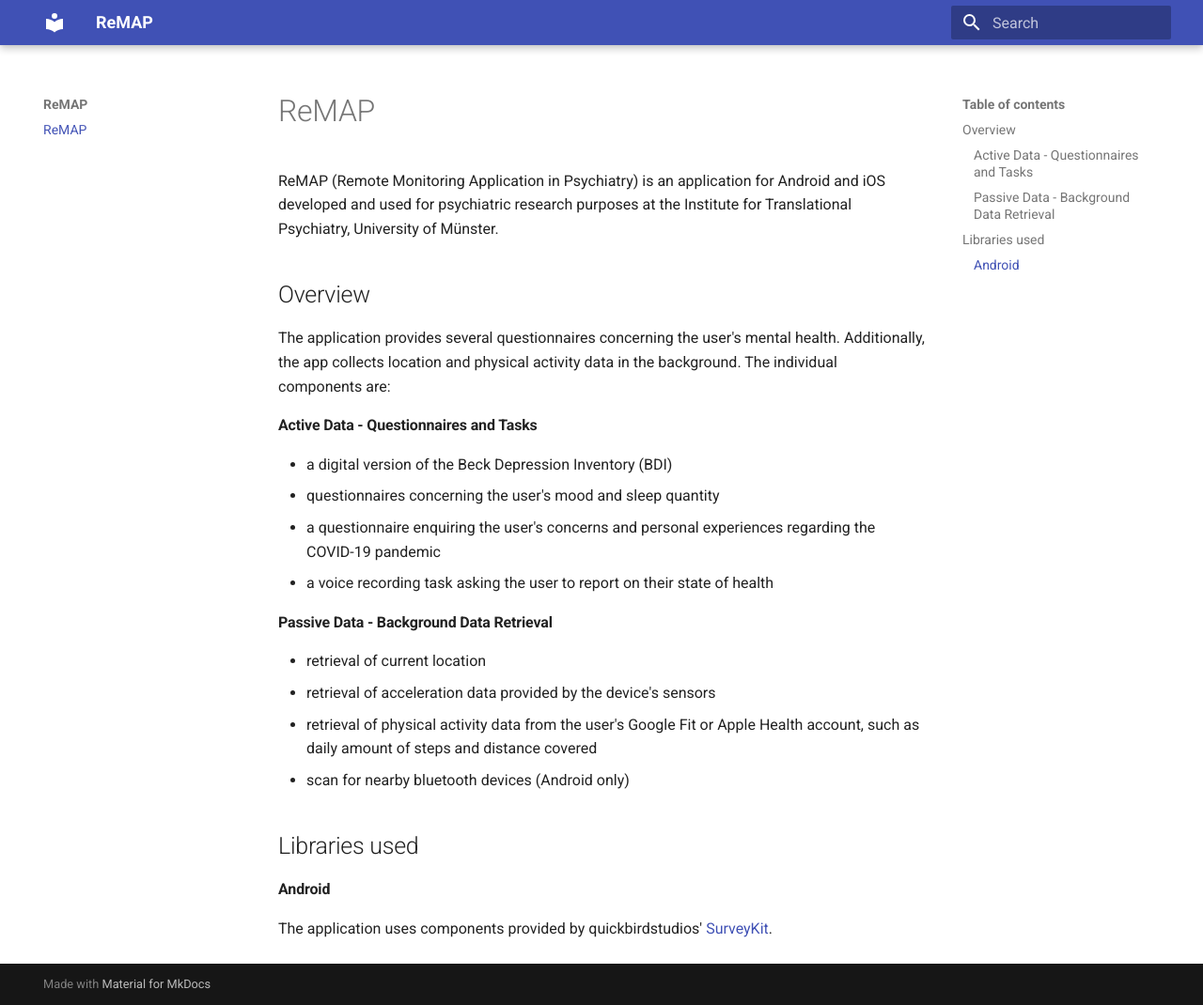
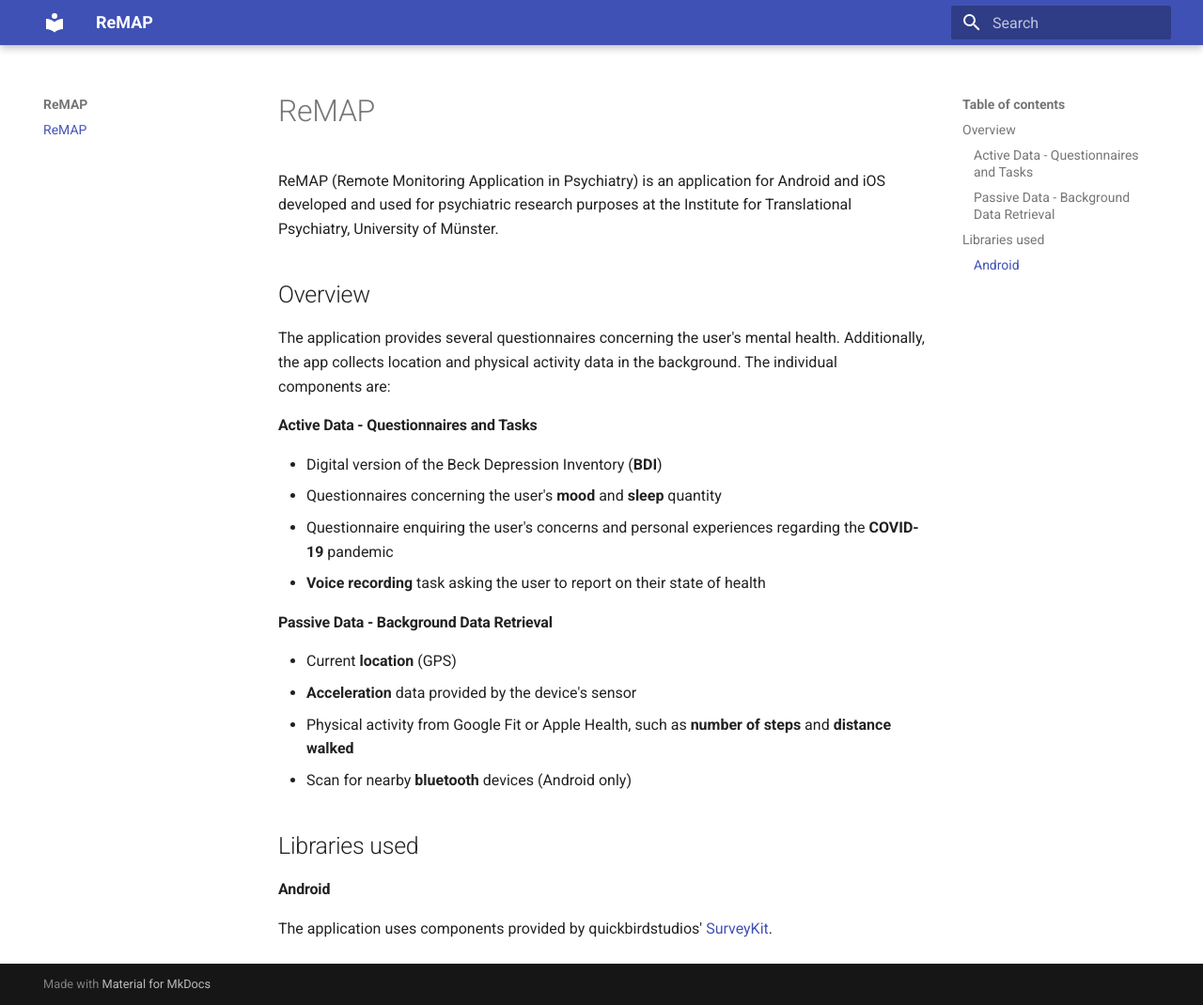
Before and after one commit to wwu-remap/wwu-remap.github.io, an MkDocs documentation site: the page built from docs/index.md, in a window 1280 px wide and 1070 px high. Shown: the whole window at 94% size. Built offline with MkDocs 1.6.1 and Material for MkDocs 9.7.7, drawn with Linux system fonts in a browser that asks for light colours.

Commit message:
Update index.md

```diff
--- a/docs/index.md
+++ b/docs/index.md
@@ -6,16 +6,16 @@ The application provides several questionnaires concerning the user's mental hea
 The individual components are:
 
 #### Active Data - Questionnaires and Tasks
-- a digital version of the Beck Depression Inventory (BDI)
-- questionnaires concerning the user's mood and sleep quantity
-- a questionnaire enquiring the user's concerns and personal experiences regarding the COVID-19 pandemic
-- a voice recording task asking the user to report on their state of health
+- Digital version of the Beck Depression Inventory (__BDI__)
+- Questionnaires concerning the user's __mood__ and __sleep__ quantity
+- Questionnaire enquiring the user's concerns and personal experiences regarding the __COVID-19__ pandemic
+- __Voice recording__ task asking the user to report on their state of health
 
 #### Passive Data - Background Data Retrieval
-- retrieval of current location
-- retrieval of acceleration data provided by the device's sensors
-- retrieval of physical activity data from the user's Google Fit or Apple Health account, such as daily amount of steps and distance covered
-- scan for nearby bluetooth devices (Android only)
+- Current __location__ (GPS)
+- __Acceleration__ data provided by the device's sensor
+- Physical activity from Google Fit or Apple Health, such as __number of steps__ and __distance walked__
+- Scan for nearby __bluetooth__ devices (Android only)
 
 ## Libraries used
 #### Android
```
